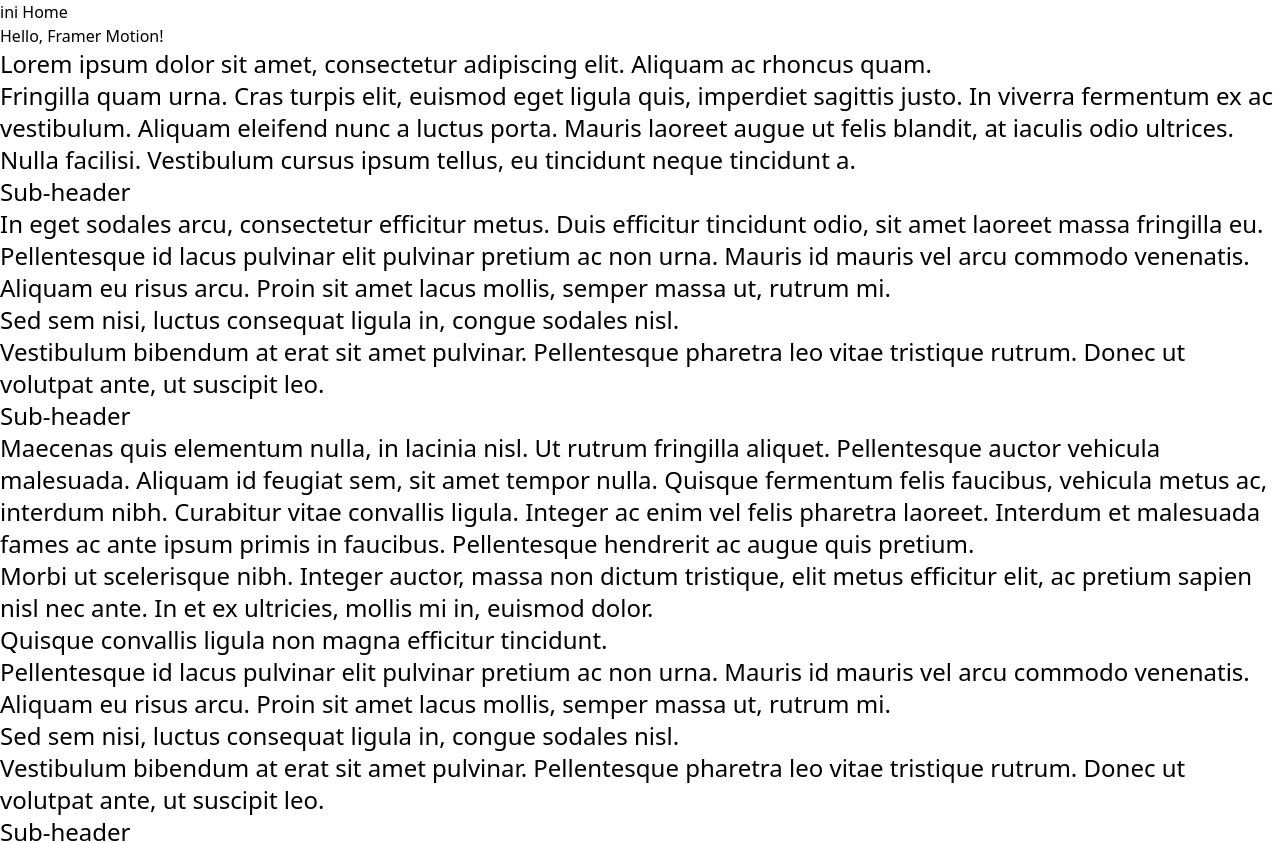
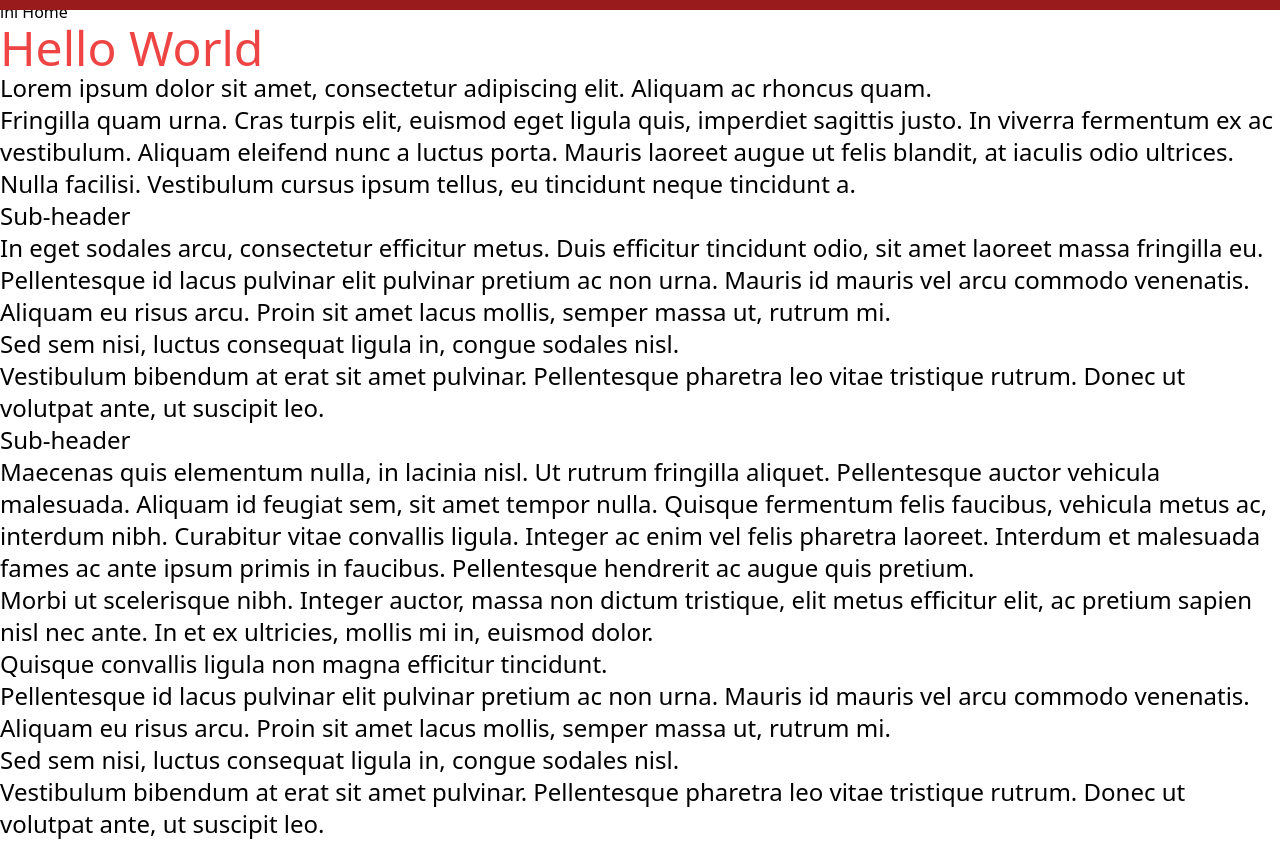
Before and after one commit to difhaels/portfolio-v2, a React (Create React App) app: page / in a window 1280 px wide. Shown: the top 843 px of the page. Built offline with nearby package versions, Linux system fonts and the light colour scheme.

Commit message:
added scroll bar

```diff
--- a/src/components/Home.js
+++ b/src/components/Home.js
@@ -1,15 +1,22 @@
-import { motion } from "framer-motion";
+import { motion, useScroll, useSpring   } from "framer-motion";
 export default function Home (){
+    const { scrollYProgress } = useScroll()
+    const scaleX = useSpring(scrollYProgress, {
+        stiffness: 100,
+        damping: 30,
+        restDelta: 0.001
+    });
     return(<>
         <div className="">
+            <motion.path className="fixed top-0 left-0 right-0 h-[10px] bg-red-800 transform origin-top-left" style={{ scaleX, originX: 0}}/>
             ini Home
             <motion.div
-      initial={{ opacity: 0, y: -100 }} // Properti awal animasi
-      animate={{ opacity: 1, y: 0 }}     // Properti akhir animasi
-      transition={{ duration: 1 }}      // Durasi animasi (dalam detik)
-    >
-      Hello, Framer Motion!
-    </motion.div>
+                initial={{ opacity: 0, y: -100 }} // Properti awal animasi
+                animate={{ opacity: 1, y: 0 }}     // Properti akhir animasi
+                transition={{ duration: 3 }}      // Durasi animasi (dalam detik)
+            >
+                <h1 className="text-5xl text-red-500">Hello World</h1>
+            </motion.div>
         </div>
     </>)
 }
--- a/src/components/css/output.css
+++ b/src/components/css/output.css
@@ -545,9 +545,52 @@ video {
   --tw-contain-style:  ;
 }
 
+.fixed {
+  position: fixed;
+}
+
+.left-0 {
+  left: 0px;
+}
+
+.right-0 {
+  right: 0px;
+}
+
+.top-0 {
+  top: 0px;
+}
+
+.h-\[10px\] {
+  height: 10px;
+}
+
+.origin-top-left {
+  transform-origin: top left;
+}
+
+.transform {
+  transform: translate(var(--tw-translate-x), var(--tw-translate-y)) rotate(var(--tw-rotate)) skewX(var(--tw-skew-x)) skewY(var(--tw-skew-y)) scaleX(var(--tw-scale-x)) scaleY(var(--tw-scale-y));
+}
+
+.bg-red-800 {
+  --tw-bg-opacity: 1;
+  background-color: rgb(153 27 27 / var(--tw-bg-opacity));
+}
+
 .text-2xl {
   font-size: 1.5rem;
   line-height: 2rem;
+}
+
+.text-5xl {
+  font-size: 3rem;
+  line-height: 1;
+}
+
+.text-red-500 {
+  --tw-text-opacity: 1;
+  color: rgb(239 68 68 / var(--tw-text-opacity));
 }
 
 .transition {
@@ -557,13 +600,3 @@ video {
   transition-timing-function: cubic-bezier(0.4, 0, 0.2, 1);
   transition-duration: 150ms;
 }
-
-.progress-bar {
-  position: fixed;
-  top: 0;
-  left: 0;
-  right: 0;
-  height: 10px;
-  background: var(--red);
-  transform-origin: 0%;
-}
```
Also changed, not shown: src/components/css/input.css (+0 -10 lines).
